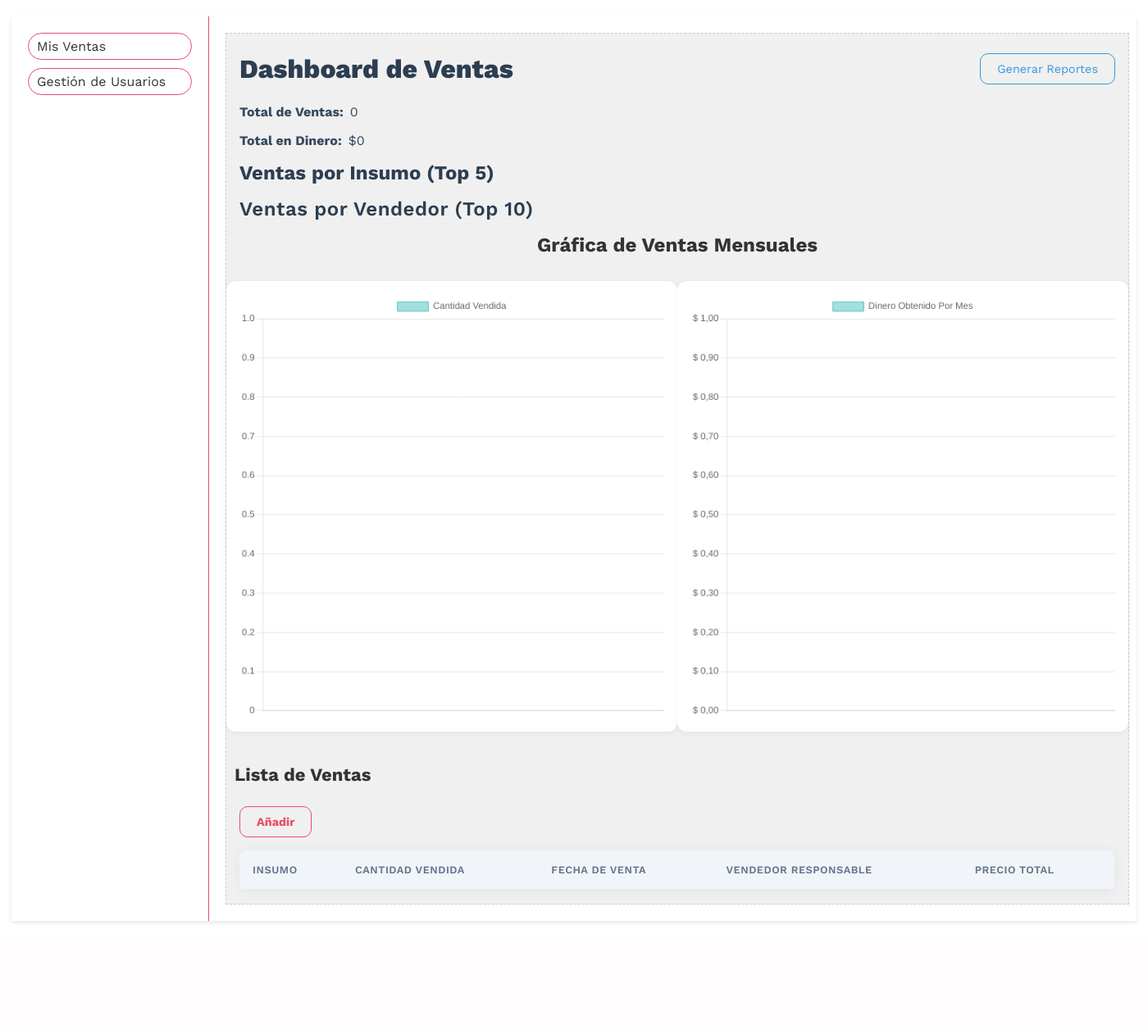
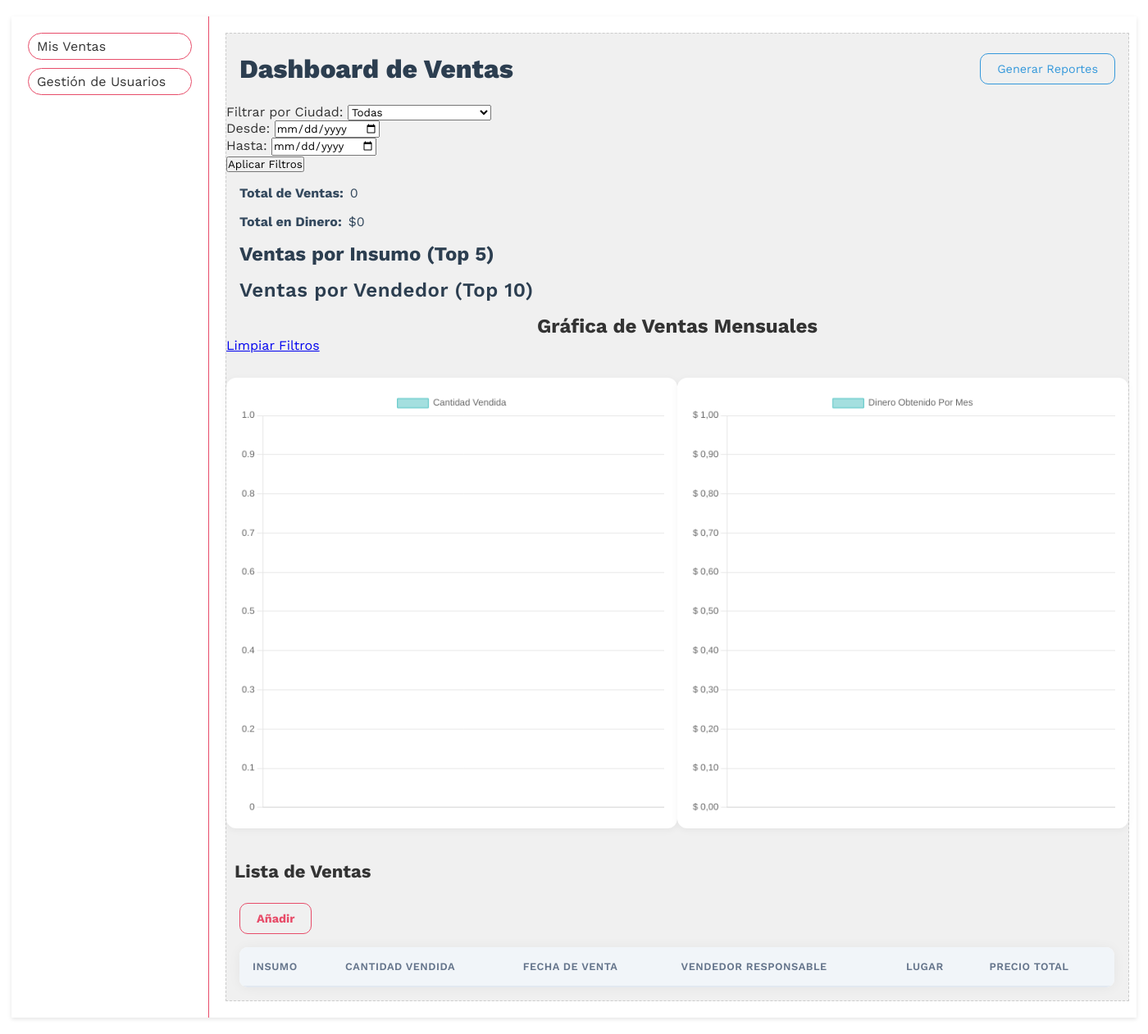
Before and after one commit to xDloko/ProyectoInterfacesInventariado, a Django app: page /sales/list in a window 1400 px wide. Shown: the part 80-1342 px from the top of the page at 82% size. Before the commit the page ends 1206 px from the top, so only its background shows below. Run offline with Django 5.2, Linux system fonts and the light colour scheme; the visitor is signed in with stand-in values (Sample User, id 1); data that the repository does not hold is empty; some web fonts are replaced.

Commit message:
Commit Ciudades dic corregidas en usuario y ademas ciudad  lugar de venta, ademas arreglo de errores como que se guardaba el mismo ciudad para todos y errores en el codigo

```diff
--- a/PyramidInsume/PyramidInsume/settings.py
+++ b/PyramidInsume/PyramidInsume/settings.py
@@ -92,7 +92,7 @@ DATABASES = {
         'ENGINE': 'django.db.backends.mysql',
         'NAME': 'pyramidBD',
         'USER': 'root',
-        'PASSWORD': '1234',
+        'PASSWORD': 'Pxnxkzb18',
         'HOST': 'localhost',
         'PORT': '3306',
         'OPTIONS': {
--- a/PyramidInsume/sales/forms.py
+++ b/PyramidInsume/sales/forms.py
@@ -4,7 +4,7 @@ from .models import Venta, Insumo
 class VentaForm(forms.ModelForm):
     class Meta:
         model = Venta
-        fields = ['insumo', 'cantidad_vendida']
+        fields = ['insumo', 'cantidad_vendida', 'ciudad']
 
     def __init__(self, *args, **kwargs):
         self.request = kwargs.pop('request', None)
--- a/PyramidInsume/sales/templates/sales/sales_list.html
+++ b/PyramidInsume/sales/templates/sales/sales_list.html
@@ -7,8 +7,32 @@
     <div class="sales-header">
         <h1 class="title-dashboard"><span style="font-weight:800;">Dashboard de Ventas</span></h1>
         <a href="{% url 'reports' %}"><span style="font-weight:400;" class="action-button generate-report">Generar Reportes</span></a>
+    </div>
 
-    </div>
+    <form method="get">
+        <div>
+            <label for="ciudad">Filtrar por Ciudad:</label>
+            <select id="ciudad" name="ciudad">
+                <option value="">Todas</option>
+                {% for code, name in ciudad_choices %}
+                    <option value="{{ code }}" {% if filtro_ciudad == code %}selected{% endif %}>{{ name }}</option>
+                {% endfor %}
+            </select>
+        </div>
+
+        <div>
+            <label for="fecha_inicio">Desde:</label>
+            <input type="date" id="fecha_inicio" name="fecha_inicio" value="{{ filtro_fecha_inicio }}">
+        </div>
+
+        <div>
+            <label for="fecha_fin">Hasta:</label>
+            <input type="date" id="fecha_fin" name="fecha_fin" value="{{ filtro_fecha_fin }}">
+        </div>
+
+        <button type="submit">Aplicar Filtros</button>
+    </form>
+
     <p class="sales-summary">
         <strong class="strong-p">Total de Ventas:</strong>{{ total_ventas }}
     </p>
@@ -17,9 +41,7 @@
     </p>
     <h2 class="top5-title">Ventas por Insumo (Top 5)</h2>
     <ul class="top5-list">
-        {% for item in top_5_insumos %}
-        <li>{{ item.insumo__nombre }}: {{ item.total }} unidades</li>
-        {% endfor %} {% for item in ventas_por_insumo %}
+        {% for item in ventas_por_insumo %}
         <li>{{ item.insumo__nombre }}: {{ item.total }} unidades</li>
         {% endfor %}
     </ul>
@@ -31,6 +53,8 @@
     </ul>
 
     <h3 class="title-canva">Gráfica de Ventas Mensuales</h3>
+
+    <a href="{% url 'sales_list' %}" class="clear-filter-button">Limpiar Filtros</a>
     <div class="charts-container">
 
         <canvas id="ventasMensualesChart" width="400" height="200"></canvas> {{ ventas_mensuales|json_script:"ventas-mensuales" }}
@@ -127,6 +151,7 @@
             <th>Cantidad Vendida</th>
             <th>Fecha de Venta</th>
             <th>Vendedor Responsable</th>
+            <th>Lugar</th>
             <th>Precio Total</th>
             {% if request.user.is_administrador %}
             <th>Acciones</th>
@@ -140,6 +165,7 @@
             <td>{{ venta.cantidad_vendida }}</td>
             <td>{{ venta.fecha_venta }}</td>
             <td>{{ venta.vendedor.email }}</td>
+            <td>{{ venta.get_ciudad_display }}</td>
             <td>{{ venta.total_venta }}</td>
             <td>
                 {% if request.user.is_administrador %}<a href="{% url 'venta_update' venta.pk %}" class="btn btn-sm btn-info">Editar</a><a href="{% url 'venta_delete' venta.pk %}" class="btn btn-sm btn-danger">Eliminar</a>{% endif %}
@@ -151,6 +177,7 @@
             <td>{{ venta.cantidad_vendida }}</td>
             <td>{{ venta.fecha_venta }}</td>
             <td>{{ venta.vendedor.email }}</td>
+            <td>{{ venta.get_ciudad_display }}</td>
             <td>{{ venta.total_venta }}</td>
             <td>
                 {% if request.user.is_administrador %}<a href="{% url 'venta_update' venta.pk %}" class="btn btn-sm btn-info">Editar</a><a href="{% url 'venta_delete' venta.pk %}" class="btn btn-sm btn-danger">Eliminar</a>{% endif %}
--- a/PyramidInsume/sales/views.py
+++ b/PyramidInsume/sales/views.py
@@ -1,3 +1,4 @@
+from datetime import datetime
 from django.shortcuts import render, redirect, get_object_or_404
 from django.views.generic import TemplateView, View, ListView, UpdateView, DeleteView, CreateView
 from django.contrib.auth.decorators import login_required
@@ -24,7 +25,29 @@ class SalesList(ListView):
         return super().dispatch(*args, **kwargs)
 
     def get_queryset(self):
-        return Venta.objects.select_related('insumo', 'vendedor')
+        queryset = Venta.objects.select_related('insumo', 'vendedor')
+        # Filtro por ciudad
+        ciudad = self.request.GET.get('ciudad')
+        if ciudad:
+            queryset = queryset.filter(ciudad__icontains=ciudad)
+
+        # Filtro por fecha
+        fecha_inicio = self.request.GET.get('fecha_inicio')
+        fecha_fin = self.request.GET.get('fecha_fin')
+
+        try:
+            if fecha_inicio:
+                fecha_inicio = datetime.strptime(fecha_inicio, '%Y-%m-%d')
+                queryset = queryset.filter(fecha_venta__gte=fecha_inicio)
+            if fecha_fin:
+                fecha_fin = datetime.strptime(fecha_fin, '%Y-%m-%d')
+                queryset = queryset.filter(fecha_venta__lte=fecha_fin)
+        except ValueError:
+            pass  # Manejar error si la fecha no está en formato correcto
+
+        return queryset
+
+
 
     def get_context_data(self, **kwargs):
         context = super().get_context_data(**kwargs)
@@ -32,6 +55,7 @@ class SalesList(ListView):
 
         context['total_ventas'] = ventas.aggregate(total=Sum('cantidad_vendida'))['total'] or 0
         context['total_dinero'] = sum(v.total_venta for v in ventas)
+        context['ciudad_choices'] = self.model.CIUDAD_CHOICES
 
         context['ventas_por_insumo'] = (
             ventas.values('insumo__nombre')
@@ -63,6 +87,10 @@ class SalesList(ListView):
         context['dinero_mensual'] = [
             {'mes': k, 'total': v} for k, v in sorted(dinero_mensual.items())
         ]
+
+        context['filtro_ciudad'] = self.request.GET.get('ciudad', '')
+        context['filtro_fecha_inicio'] = self.request.GET.get('fecha_inicio', '')
+        context['filtro_fecha_fin'] = self.request.GET.get('fecha_fin', '')
 
         return context
 
--- a/PyramidInsume/users/models.py
+++ b/PyramidInsume/users/models.py
@@ -51,6 +51,14 @@ class User(AbstractUser):
         ('CAL', 'Cali'),
         ('BQU', 'Barranquilla'),
         ('CTG', 'Cartagena'),
+        ('JAM', 'Jamundí'),
+        ('PST', 'Pasto'),
+        ('CUN', 'Cúcuta'),
+        ('BAY', 'Bucaramanga'),
+        ('SAM', 'Santa Marta'),
+        ('PER', 'Pereira'),
+        ('SAN', 'Santander de Quilichao'),
+        ('TUN', 'Tunja'),
         ('OTR', 'Otra'),
     )
 
@@ -71,7 +79,7 @@ class User(AbstractUser):
         choices=CIUDAD_CHOICES,
         blank=True,
         null=True,
-        verbose_name=_('Ciudad')
+        verbose_name=('Ciudad')
     )
 
     created_by = models.ForeignKey(
```
Also changed, not shown: PyramidInsume/sales/models.py (+25 -0 lines), PyramidInsume/users/templates/users/user_list.html (+8 -4 lines), PyramidInsume/users/views.py (+15 -1 lines), PyramidInsume/sales/migrations/0002_venta_ciudad.py (added), PyramidInsume/users/migrations/0008_alter_user_ciudad.py (added).
